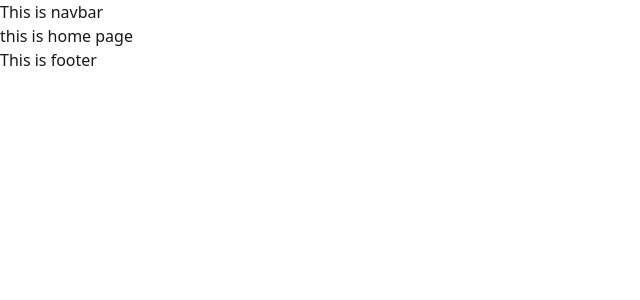
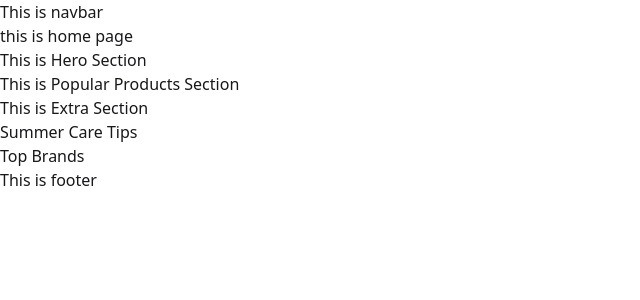
Before and after one commit to AsifAhmedAkash/Suncart-summer-eCommerce-site, a Next.js app: page /home in a window 1280 px wide. Shown: the top 300 px of the page, without its empty margins (0-640 px from the left). Built offline with nearby package versions, Linux system fonts and the light colour scheme.

Commit message:
all page organized

```diff
--- a/src/app/(main)/home/page.jsx
+++ b/src/app/(main)/home/page.jsx
@@ -1,11 +1,20 @@
 // import React from 'react';
-
+import HeroSection from './components/HeroSection';
+import PopularProducts from './components/PopularProducts';
+// import Extra from './components/extra';
+import ExtraSection from './components/ExtraSection';
 
 const HomePage = () => {
     return (
         <div>
             this is home page
 
+            <HeroSection />
+
+            <PopularProducts />
+
+            <ExtraSection />
+
         </div>
     );
 };
--- a/src/app/layout.js
+++ b/src/app/layout.js
@@ -1,7 +1,7 @@
 import { Geist, Geist_Mono } from "next/font/google";
 import "./globals.css";
-import Navbar from "@/components/shared/navbar";
-import Footer from "@/components/shared/footer";
+import Navbar from "@/components/shared/Navbar";
+import Footer from "@/components/shared/Footer";
 
 const geistSans = Geist({
   variable: "--font-geist-sans",
```
Also changed, not shown: src/app/(main)/home/components/popularproducts.jsx (+10 -0 lines), src/app/(main)/home/components/ExtraSection.jsx (renamed from src/app/(main)/home/components/extra.jsx).
